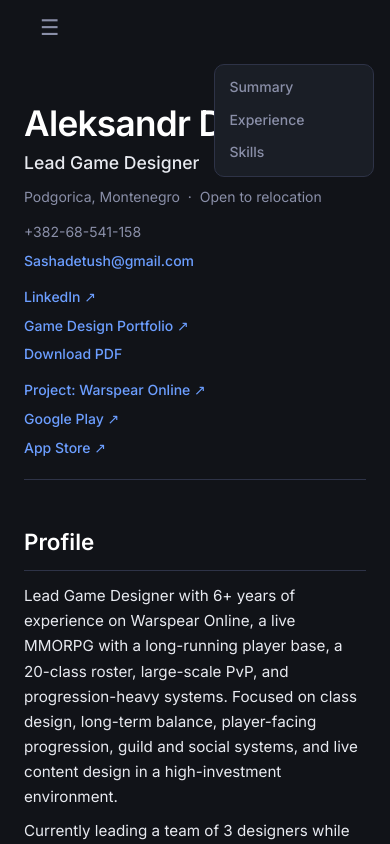
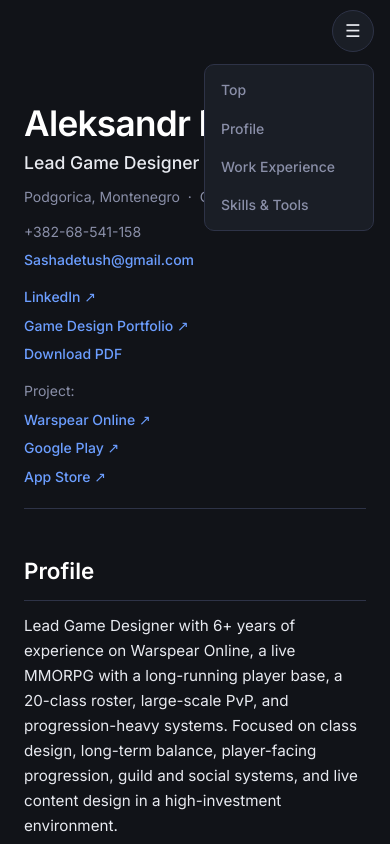
Before and after one commit to AkioKoneko/resume, a website: page index.html in a window 390 px wide. Both pictures are taken after a click on the button "Toggle menu". Shown: the top 844 px of the page. Drawn offline with Linux system fonts and the light colour scheme.

Commit message:
Refine headings, nav behavior, and mobile layout in resume page

```diff
--- a/index.html
+++ b/index.html
@@ -82,33 +82,58 @@
 
     .nav-links a:hover { color: var(--accent); }
 
+    .mobile-only { display: none; }
+
+    @media (max-width: 600px) {
+      .mobile-only { display: list-item; }
+    }
+
     .hamburger {
       display: none;
-      background: none;
-      border: none;
-      color: var(--text-secondary);
-      font-size: 1.35rem;
+      background: var(--bg-secondary);
+      border: 1px solid var(--border);
+      color: var(--text-primary);
+      font-size: 1.1rem;
       cursor: pointer;
-      padding: 4px 8px;
+      width: 42px;
+      height: 42px;
+      border-radius: 50%;
       line-height: 1;
+      align-items: center;
+      justify-content: center;
+      position: fixed;
+      top: 0.65rem;
+      right: 1rem;
+      z-index: 140;
     }
 
     @media (max-width: 600px) {
-      .hamburger { display: block; }
+      #navbar {
+        justify-content: flex-end;
+        padding: 0 1rem;
+      }
+
+      .hamburger { display: inline-flex; }
       .nav-name { display: none; }
 
       .nav-links {
         display: none;
         flex-direction: column;
-        position: absolute;
-        top: var(--nav-height);
+        position: fixed;
+        top: calc(0.65rem + 46px);
         right: 1rem;
         background: var(--bg-secondary);
         border: 1px solid var(--border);
         border-radius: 10px;
-        padding: 0.65rem 0.9rem;
-        gap: 0.5rem;
-        min-width: 160px;
+        padding: 0.45rem;
+        gap: 0.15rem;
+        min-width: 170px;
+        z-index: 130;
+      }
+
+      .nav-links a {
+        display: block;
+        padding: 0.4rem 0.55rem;
       }
 
       .nav-links.open { display: flex; }
@@ -200,7 +225,7 @@
       margin-bottom: 0.75rem;
     }
 
-    .hero-contact {
+     .hero-contact {
       display: flex;
       flex-wrap: wrap;
       gap: 0.35rem 1.1rem;
@@ -218,21 +243,29 @@
 
     .hero hr { margin: 1.25rem 0 0; }
 
+    .hero-contact-block + .hero-contact-block {
+      margin-top: 0.2rem;
+    }
+
     @media (max-width: 600px) {
       .hero-contact {
         flex-direction: column;
         align-items: flex-start;
         gap: 0.35rem;
-        margin-top: 0.8rem;
+        margin-top: 0.35rem;
       }
 
       .hero-contact .separator {
         display: none;
       }
+
+      .hero-contact-block + .hero-contact-block {
+        margin-top: 0.85rem;
+      }
     }
 
-    #summary p { font-size: 0.95rem; }
-    #summary p + p { margin-top: 0.6em; }
+    #profile p { font-size: 0.95rem; }
+    #profile p + p { margin-top: 0.6em; }
 
     .job-card {
       background: var(--bg-secondary);
@@ -388,11 +421,12 @@
 
 <nav id="navbar">
   <a class="nav-name" href="#top">Aleksandr Detushev</a>
-  <button class="hamburger" aria-label="Toggle menu" onclick="document.querySelector('.nav-links').classList.toggle('open')">☰</button>
-  <ul class="nav-links">
-    <li><a href="#summary">Summary</a></li>
-    <li><a href="#experience">Experience</a></li>
-    <li><a href="#skills">Skills</a></li>
+  <button class="hamburger" id="hamburger" aria-label="Toggle menu" aria-expanded="false" aria-controls="nav-links">☰</button>
+  <ul class="nav-links" id="nav-links">
+    <li class="mobile-only"><a href="#top">Top</a></li>
+    <li><a href="#profile">Profile</a></li>
+    <li><a href="#experience">Work Experience</a></li>
+    <li><a href="#skills">Skills &amp; Tools</a></li>
   </ul>
 </nav>
 
@@ -403,13 +437,13 @@
     <div class="hero-title">Lead Game Designer</div>
     <div class="hero-location">Podgorica, Montenegro &nbsp;·&nbsp; Open to relocation</div>
 
-    <div class="hero-contact">
+    <div class="hero-contact hero-contact-block">
       <span>+382-68-541-158</span>
       <span class="separator">·</span>
       <a href="mailto:Sashadetush@gmail.com">Sashadetush@gmail.com</a>
     </div>
 
-    <div class="hero-contact">
+    <div class="hero-contact hero-contact-block">
       <a href="https://www.linkedin.com/in/aleksandr-detushev-aa2945234" target="_blank" rel="noopener">LinkedIn ↗</a>
       <span class="separator">·</span>
       <a href="https://akiokoneko.github.io/portfolio/" target="_blank" rel="noopener">Game Design Portfolio ↗</a>
@@ -417,8 +451,9 @@
       <a href="./Aleksandr_Detushev_Resume.pdf">Download PDF</a>
     </div>
 
-    <div class="hero-contact">
-      <a href="https://warspear-online.com/en/" target="_blank" rel="noopener">Project: Warspear Online ↗</a>
+    <div class="hero-contact hero-contact-block">
+      <span>Project:</span>
+      <a href="https://warspear-online.com/en/" target="_blank" rel="noopener">Warspear Online ↗</a>
       <span class="separator">·</span>
       <a href="https://play.google.com/store/apps/details?id=com.aigrind.warspear" target="_blank" rel="noopener">Google Play ↗</a>
       <span class="separator">·</span>
@@ -428,7 +463,7 @@
     <hr />
   </header>
 
-  <section id="summary">
+  <section id="profile">
     <div class="section-heading">Profile</div>
     <p>
       Lead Game Designer with 6+ years of experience on Warspear Online, a live MMORPG with a long-running player base,
@@ -570,6 +605,9 @@
 
 <script>
   const navbar = document.getElementById('navbar');
+  const hamburger = document.getElementById('hamburger');
+  const navLinks = document.getElementById('nav-links');
+
   window.addEventListener('scroll', () => {
     if (window.scrollY > 12) {
       navbar.classList.add('scrolled');
@@ -577,6 +615,26 @@
       navbar.classList.remove('scrolled');
     }
   });
+
+  hamburger.addEventListener('click', (event) => {
+    event.stopPropagation();
+    const isOpen = navLinks.classList.toggle('open');
+    hamburger.setAttribute('aria-expanded', isOpen ? 'true' : 'false');
+  });
+
+  navLinks.querySelectorAll('a').forEach((link) => {
+    link.addEventListener('click', () => {
+      navLinks.classList.remove('open');
+      hamburger.setAttribute('aria-expanded', 'false');
+    });
+  });
+
+  document.addEventListener('click', (event) => {
+    if (!navLinks.contains(event.target) && !hamburger.contains(event.target)) {
+      navLinks.classList.remove('open');
+      hamburger.setAttribute('aria-expanded', 'false');
+    }
+  });
 </script>
 
 </body>
```
